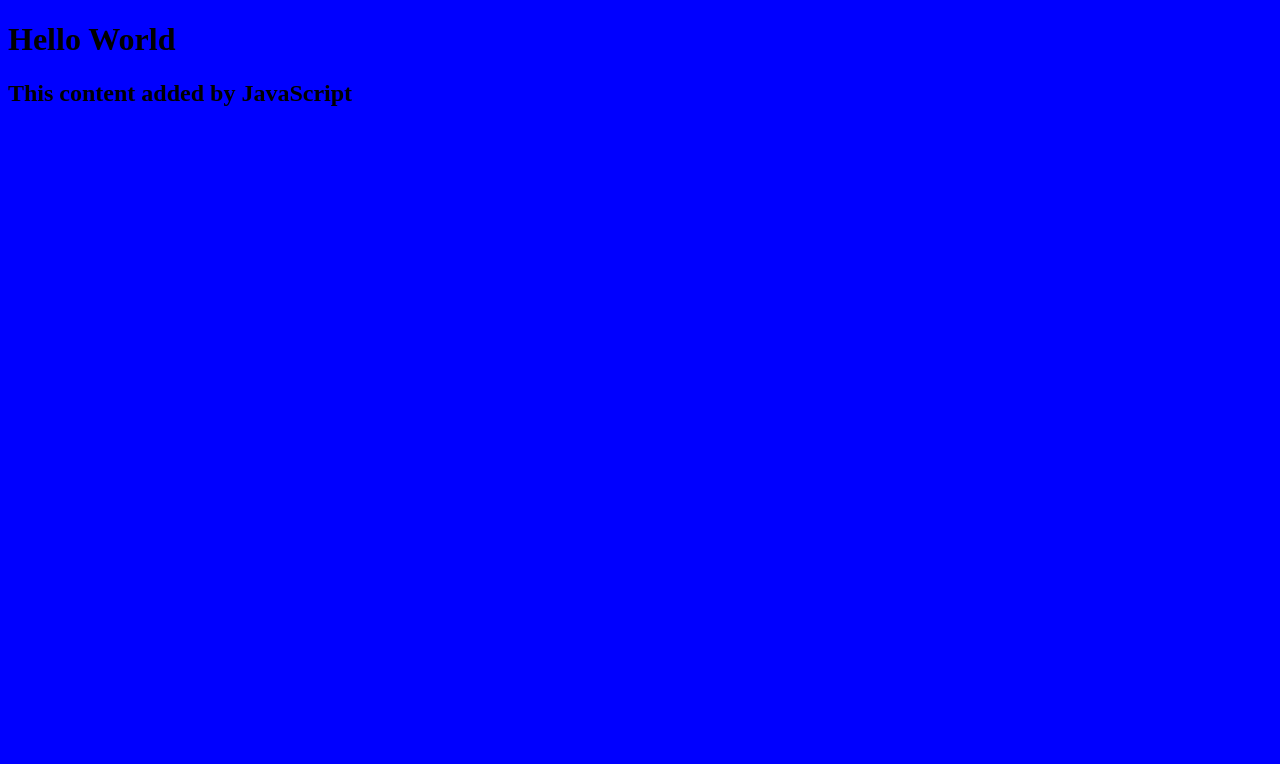
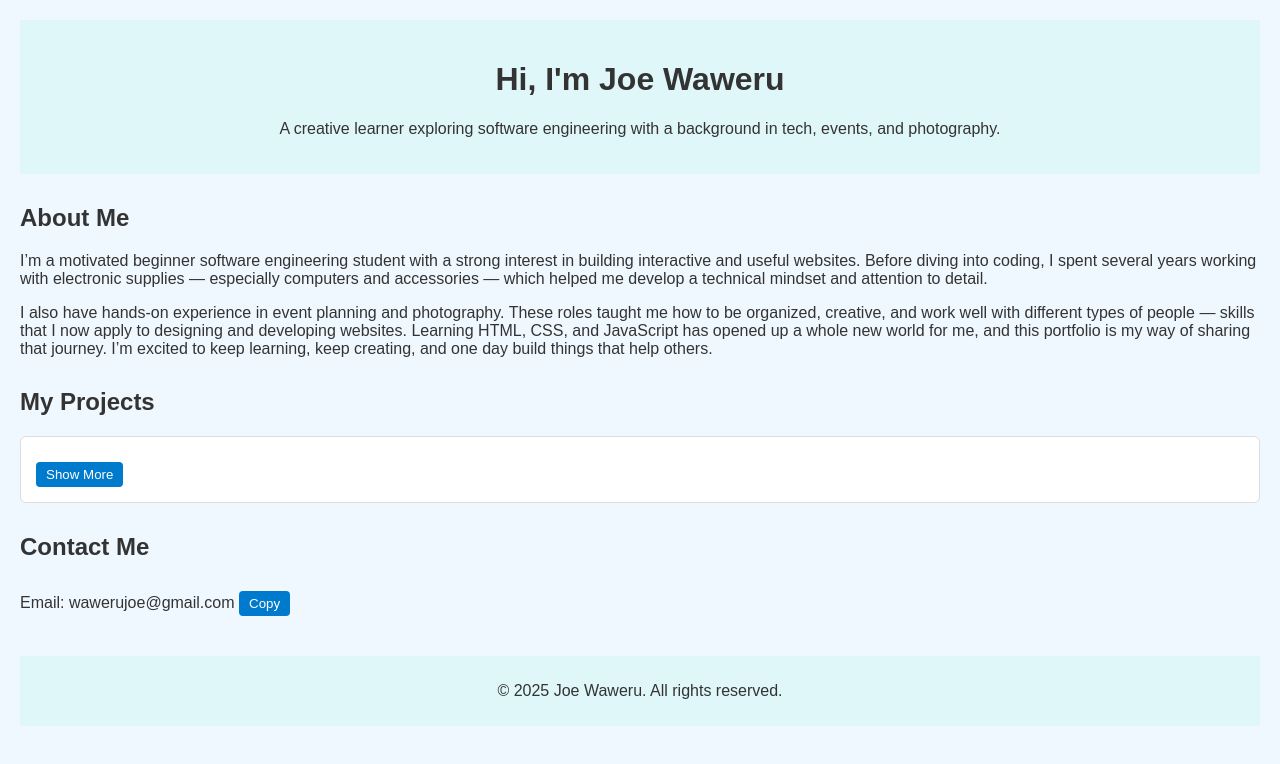
Before and after one commit to Jwanjema/My-Portfolio, a plain HTML site: page index.html in a window 1280 px wide. Drawn offline with Linux system fonts and the light colour scheme.

Commit message:
adding more info on index.html script.js style.css

```diff
--- a/index.html
+++ b/index.html
@@ -1,13 +1,45 @@
 <!DOCTYPE html>
 <html lang="en">
 <head>
-    <meta charset="UTF-8">
-    <meta name="viewport" content="width=device-width, initial-scale=1.0">
-    <link rel="stylesheet" href="style.css">
-    <title>My Portfolio</title>
+  <meta charset="UTF-8">
+  <meta name="viewport" content="width=device-width, initial-scale=1.0">
+  <title>My Portfolio</title>
+  <link rel="stylesheet" href="style.css">
 </head>
 <body>
-    <h1>Hello World</h1>
-    <script src="script.js"></script>
+  <header>
+    <h1 id="myName">Hi, I'm Joe Waweru</h1>
+    <p>A creative learner exploring software engineering with a background in tech, events, and photography.</p>
+  </header>
+
+  <section class="about">
+    <h2>About Me</h2>
+    <p>
+    I’m a motivated beginner software engineering student with a strong interest in building interactive and useful websites. Before diving into coding, I spent several years working with electronic supplies — especially computers and accessories — which helped me develop a technical mindset and attention to detail.
+  </p>
+  <p>
+    I also have hands-on experience in event planning and photography. These roles taught me how to be organized, creative, and work well with different types of people — skills that I now apply to designing and developing websites. Learning HTML, CSS, and JavaScript has opened up a whole new world for me, and this portfolio is my way of sharing that journey. I’m excited to keep learning, keep creating, and one day build things that help others.
+  </p>
+  </section>
+
+  <section class="projects">
+    <h2>My Projects</h2>
+    <div class="project">
+      <button onclick="toggleProjectDetails()">Show More</button>
+      <div id="projectDetails" style="display: none;">
+      </div>
+    </div>
+  </section>
+
+  <section class="contact">
+    <h2>Contact Me</h2>
+    <p>Email: <span id="email">wawerujoe@gmail.com</span> <button onclick="copyEmail()">Copy</button></p>
+  </section>
+
+  <footer>
+    <p>© 2025 Joe Waweru. All rights reserved.</p>
+  </footer>
+
+  <script src="script.js"></script>
 </body>
 </html>
--- a/script.js
+++ b/script.js
@@ -1,4 +1,15 @@
-const h2 = document.createElement("h2");
-h2.textContent = "This content added by JavaScript";
+function toggleProjectDetails() {
+  const details = document.getElementById("projectDetails");
+  if (details.style.display === "none") {
+    details.style.display = "block";
+  } else {
+    details.style.display = "none";
+  }
+}
 
-document.querySelector("body").appendChild(h2);
+function copyEmail() {
+  const email = document.getElementById("email").innerText;
+  navigator.clipboard.writeText(email).then(() => {
+    alert("Email copied to clipboard!");
+  });
+}
--- a/style.css
+++ b/style.css
@@ -1,3 +1,50 @@
 body {
-    background: blue;
+  font-family: Arial, sans-serif;
+  background-color: #f0f8ff;
+  margin: 0;
+  padding: 20px;
+  color: #333;
 }
+
+header {
+  text-align: center;
+  padding: 20px;
+  background-color: #e0f7fa;
+}
+
+h1:hover {
+  color: #007acc;
+  transition: color 0.3s ease;
+}
+
+section {
+  margin: 30px 0;
+}
+
+.project {
+  background-color: #ffffff;
+  padding: 15px;
+  border: 1px solid #ddd;
+  border-radius: 6px;
+}
+
+button {
+  margin-top: 10px;
+  padding: 5px 10px;
+  background-color: #007acc;
+  color: white;
+  border: none;
+  border-radius: 4px;
+  cursor: pointer;
+}
+
+button:hover {
+  background-color: #005f99;
+}
+
+footer {
+  text-align: center;
+  margin-top: 40px;
+  padding: 10px;
+  background-color: #e0f7fa;
+}
```
